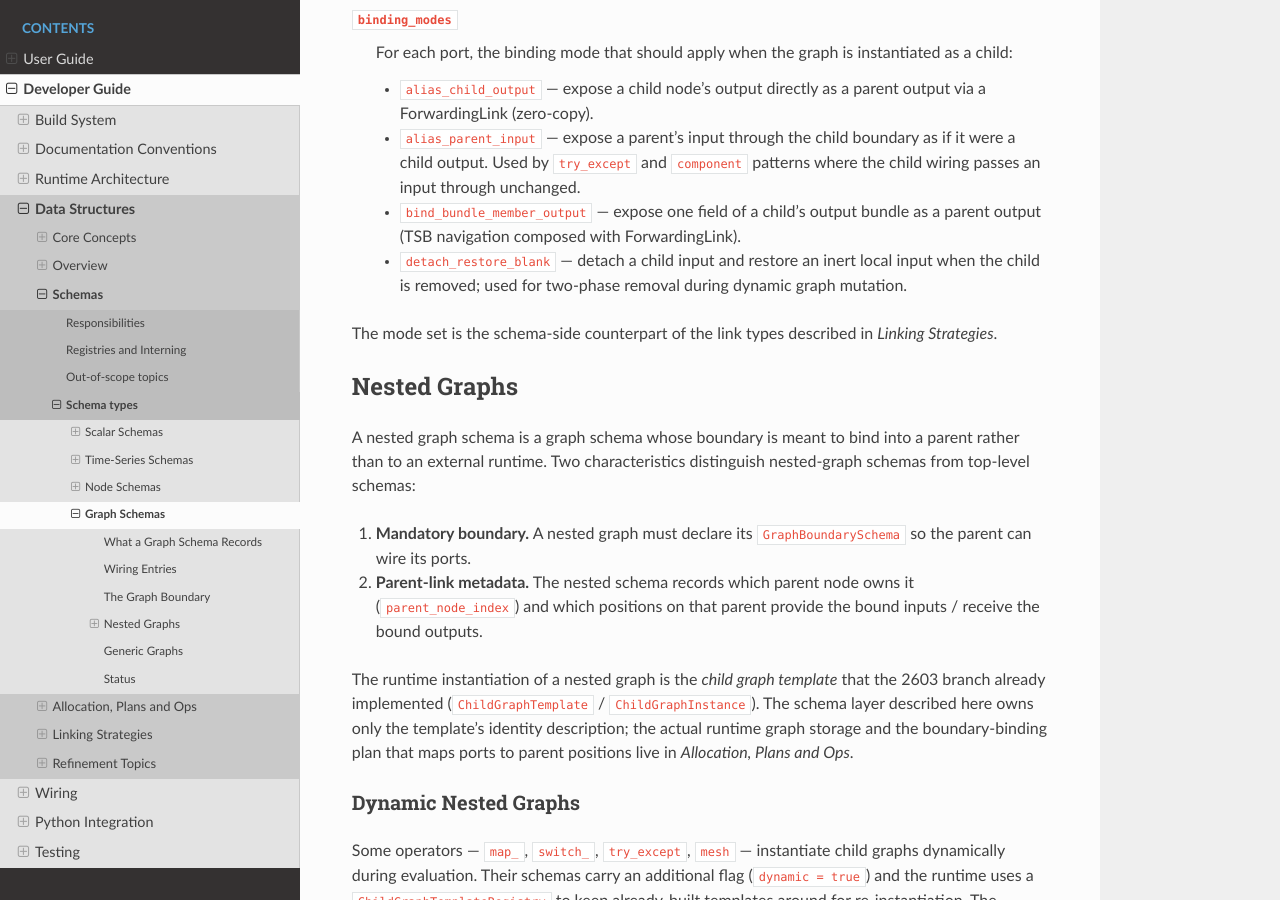
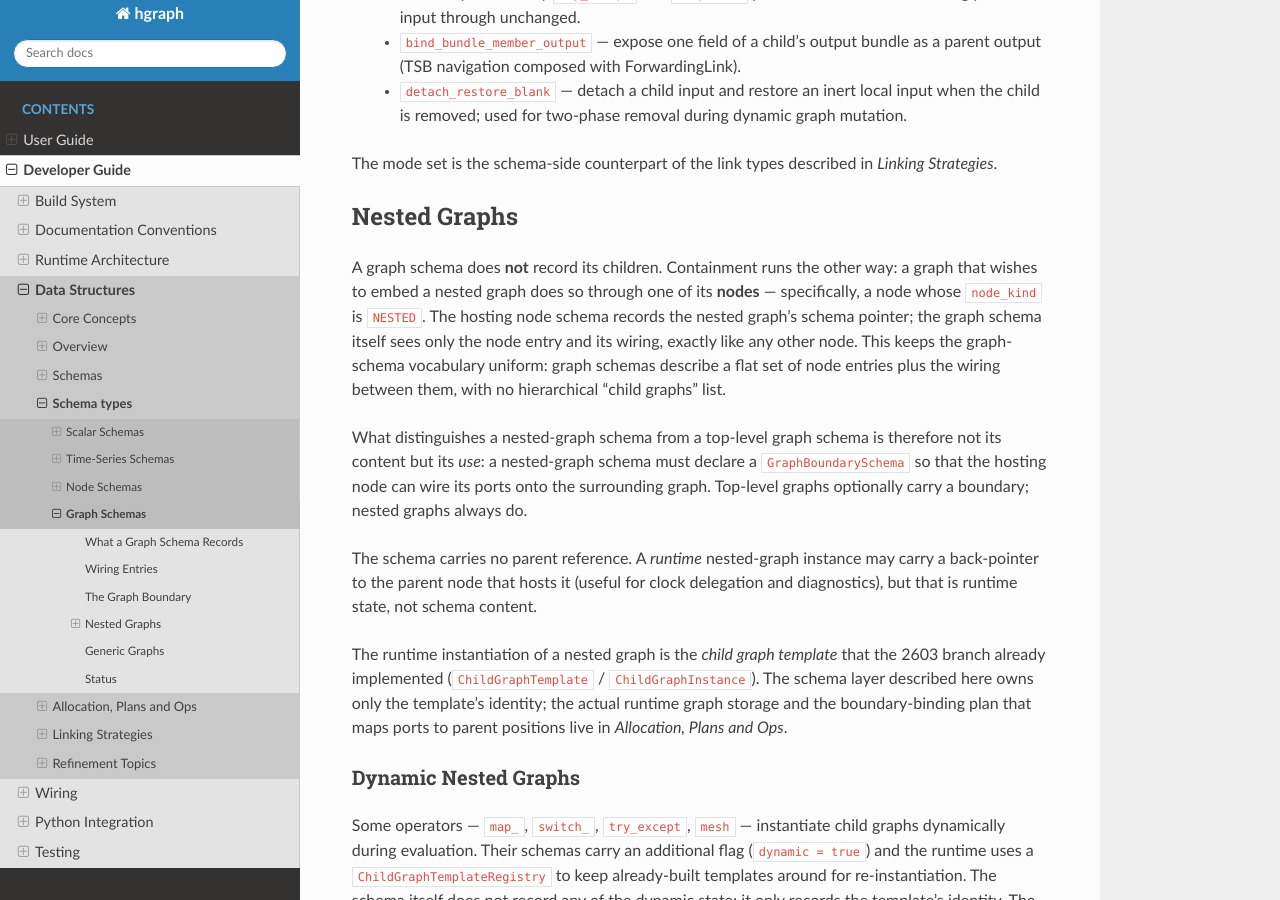
Before and after one commit to hhenson/hg_cpp, a Sphinx documentation site: the page built from docs/source/developer_guide/data_structures/schemas/graph.rst, in a window 1280 px wide and 900 px high, scrolled down 2247 px. Built offline with Sphinx 7.4.7 and the Read the Docs theme 3.1.0, drawn with Linux system fonts in a browser that asks for light colours; some of the changed text lies outside the part shown.

Commit message:
Update docs

```diff
--- a/docs/source/developer_guide/data_structures/plans_and_ops/time_series.rst
+++ b/docs/source/developer_guide/data_structures/plans_and_ops/time_series.rst
@@ -141,7 +143,7 @@ TSD is the time-series wrapper around a delta-tracking Map. It owns:
 - the time-series state common to every kind.
 
 The value side is itself a recursive time-series layer: each value-
-slot holds a complete time-series value (most often a ``TS[T]``, but
+slot holds a complete time-series value (most often a ``TS``, but
 ``TSB``, ``TSL``, or further nested ``TSD`` are all permitted by the
 schema). Memory stability is preserved by the underlying
 ``StableSlotStorage`` so consumers can bind to a specific slot's value
--- a/docs/source/developer_guide/data_structures/schemas/graph.rst
+++ b/docs/source/developer_guide/data_structures/schemas/graph.rst
@@ -13,14 +13,14 @@ plan, ops, and builder.
 Concept role      Graph-layer name
 ================  ==========================================================
 Schema            ``GraphTypeMetaData`` — node entries, wiring entries,
-                  boundary descriptors, identity, optional parent-link
-                  metadata for nested graphs.
+                  boundary descriptors, and identity.
 Plan              ``GraphPlan`` — memory layout for the runtime graph:
                   flattened node array, schedule table, per-node state
                   storage, boundary-binding storage.
-Ops               ``GraphOps`` — graph-level lifecycle vtable:
-                  ``construct``, ``start``, ``evaluate``, ``stop``,
-                  ``dispose``.
+Ops               ``GraphOps`` — graph-level behaviour vtable:
+                  ``start``, ``evaluate``, ``stop``. Construction and
+                  destruction are handled by the plan's
+                  ``LifecycleOps``, not by ``GraphOps``.
 Binding           ``GraphTypeBinding`` — interned ``(schema, plan,
                   ops)`` triple.
 Builder           ``GraphBuilder`` — turns a schema into a runtime
@@ -64,12 +64,6 @@ A ``GraphTypeMetaData`` carries:
     external inputs and outputs (e.g. for an embedded runtime). Nested
     graphs always carry a boundary — that is what makes them nestable.
 
-``nested_children``
-    For graphs that themselves embed nested graphs, the list of child
-    graph schema pointers and how their boundaries bind to positions
-    in this graph. Nested-child resolution is recursive: a nested
-    graph can embed further nested graphs without bound.
-
 ``source_partition``
     Pre-computed boundary index that separates push-source nodes from
     rank-ordered nodes. The runtime uses this to drive its evaluation
@@ -139,23 +133,33 @@ described in *Linking Strategies*.
 Nested Graphs
 -------------
 
-A nested graph schema is a graph schema whose boundary is meant to
-bind into a parent rather than to an external runtime. Two
-characteristics distinguish nested-graph schemas from top-level
-schemas:
+A graph schema does **not** record its children. Containment runs the
+other way: a graph that wishes to embed a nested graph does so
+through one of its **nodes** — specifically, a node whose
+``node_kind`` is ``NESTED``. The hosting node schema records the
+nested graph's schema pointer; the graph schema itself sees only the
+node entry and its wiring, exactly like any other node. This keeps
+the graph-schema vocabulary uniform: graph schemas describe a flat
+set of node entries plus the wiring between them, with no
+hierarchical "child graphs" list.
 
-1. **Mandatory boundary.** A nested graph must declare its
-   ``GraphBoundarySchema`` so the parent can wire its ports.
-2. **Parent-link metadata.** The nested schema records which parent
-   node owns it (``parent_node_index``) and which positions on that
-   parent provide the bound inputs / receive the bound outputs.
+What distinguishes a nested-graph schema from a top-level graph
+schema is therefore not its content but its *use*: a nested-graph
+schema must declare a ``GraphBoundarySchema`` so that the hosting
+node can wire its ports onto the surrounding graph. Top-level graphs
+optionally carry a boundary; nested graphs always do.
+
+The schema carries no parent reference. A *runtime* nested-graph
+instance may carry a back-pointer to the parent node that hosts it
+(useful for clock delegation and diagnostics), but that is runtime
+state, not schema content.
 
 The runtime instantiation of a nested graph is the *child graph
-template* that the 2603 branch already implemented (``ChildGraphTemplate``
-/ ``ChildGraphInstance``). The schema layer described here owns only
-the template's identity description; the actual runtime graph storage
-and the boundary-binding plan that maps ports to parent positions
-live in *Allocation, Plans and Ops*.
+template* that the 2603 branch already implemented
+(``ChildGraphTemplate`` / ``ChildGraphInstance``). The schema layer
+described here owns only the template's identity; the actual
+runtime graph storage and the boundary-binding plan that maps ports
+to parent positions live in *Allocation, Plans and Ops*.
 
 Dynamic Nested Graphs
 ~~~~~~~~~~~~~~~~~~~~~
--- a/docs/source/developer_guide/data_structures/schemas/index.rst
+++ b/docs/source/developer_guide/data_structures/schemas/index.rst
@@ -104,7 +104,7 @@ The schema layer leaves a few related concerns to other chapters:
   representation — open topics, see *Refinement Topics*.
 
 Schema types
-------------
+============
 
 The four schema families covered in this chapter:
 
```
Also changed, not shown: other parts of docs/source/developer_guide/data_structures/plans_and_ops/time_series.rst (+2 -0 lines), other parts of docs/source/developer_guide/data_structures/schemas/graph.rst (+2 -2 lines), docs/source/developer_guide/data_structures/schemas/node.rst (+23 -9 lines), docs/source/developer_guide/data_structures/schemas/time_series.rst (+15 -9 lines), 2 other files.
